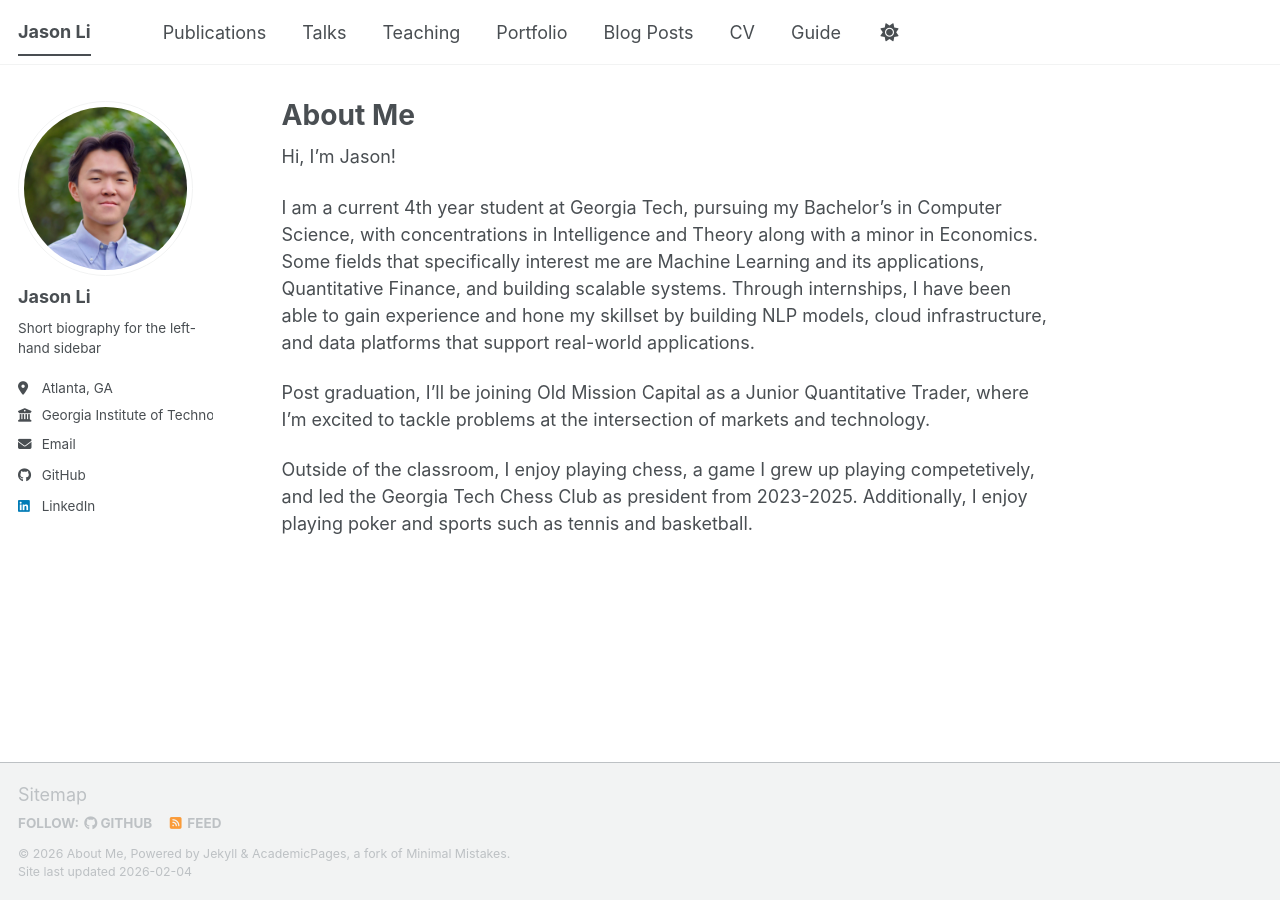
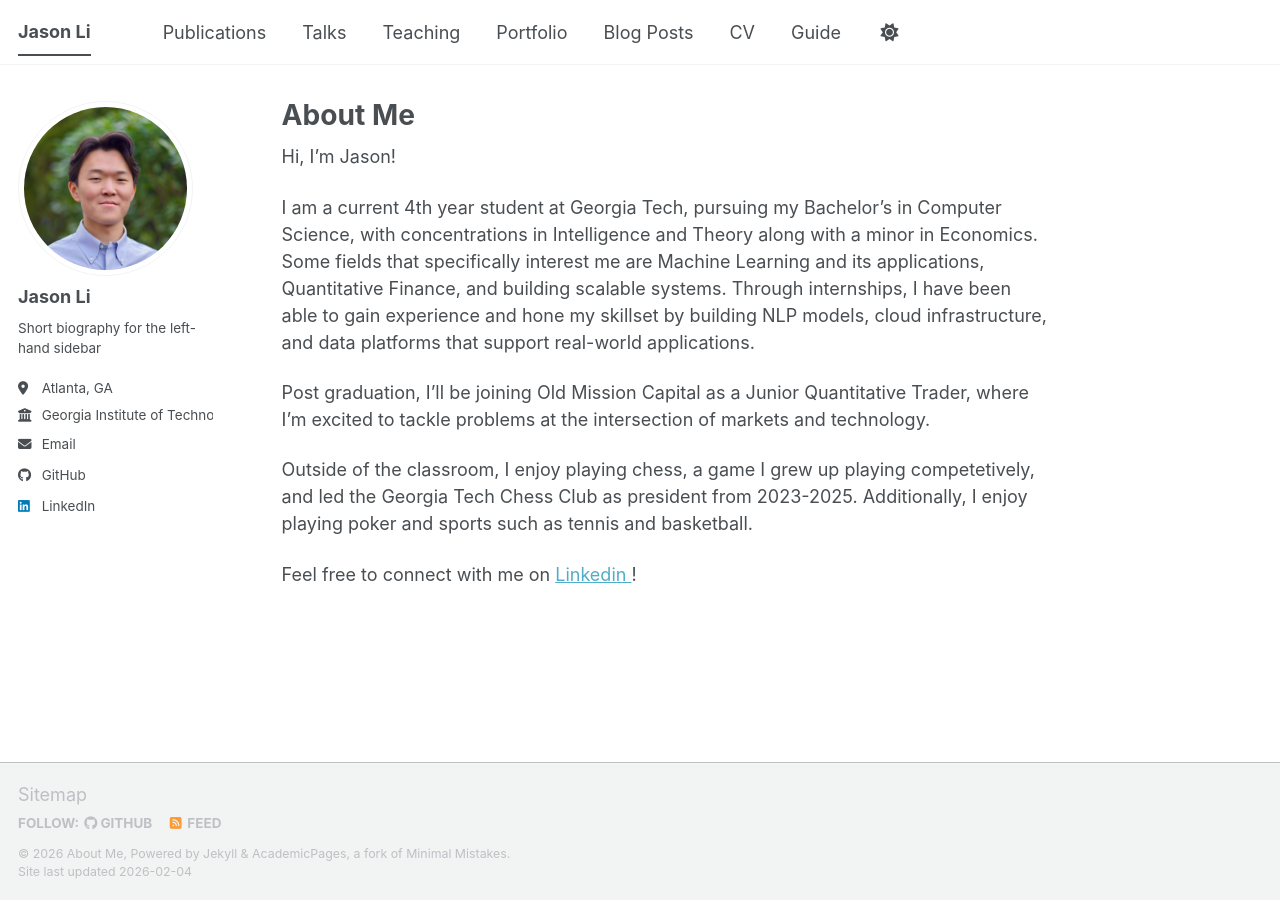
Before and after one commit to jasonli04/jasonli04.github.io, a Jekyll site: the page built from _pages/about.md, in a window 1280 px wide. Built offline with Jekyll 4.4.1, drawn with Linux system fonts in a browser that asks for light colours; a script bundle is joined from its source files by our own code; library files that are not in the unit come from our copies.

Commit message:
Update about.md

```diff
--- a/_pages/about.md
+++ b/_pages/about.md
@@ -14,3 +14,5 @@ I am a current 4th year student at Georgia Tech, pursuing my Bachelor's in Compu
 Post graduation, I’ll be joining Old Mission Capital as a Junior Quantitative Trader, where I'm excited to tackle problems at the intersection of markets and technology.
 
 Outside of the classroom, I enjoy playing chess, a game I grew up playing competetively, and led the Georgia Tech Chess Club as president from 2023-2025. Additionally, I enjoy playing poker and sports such as tennis and basketball.
+
+Feel free to connect with me on <a href="https://www.linkedin.com/in/jasonli04/"> Linkedin </a>!
```
